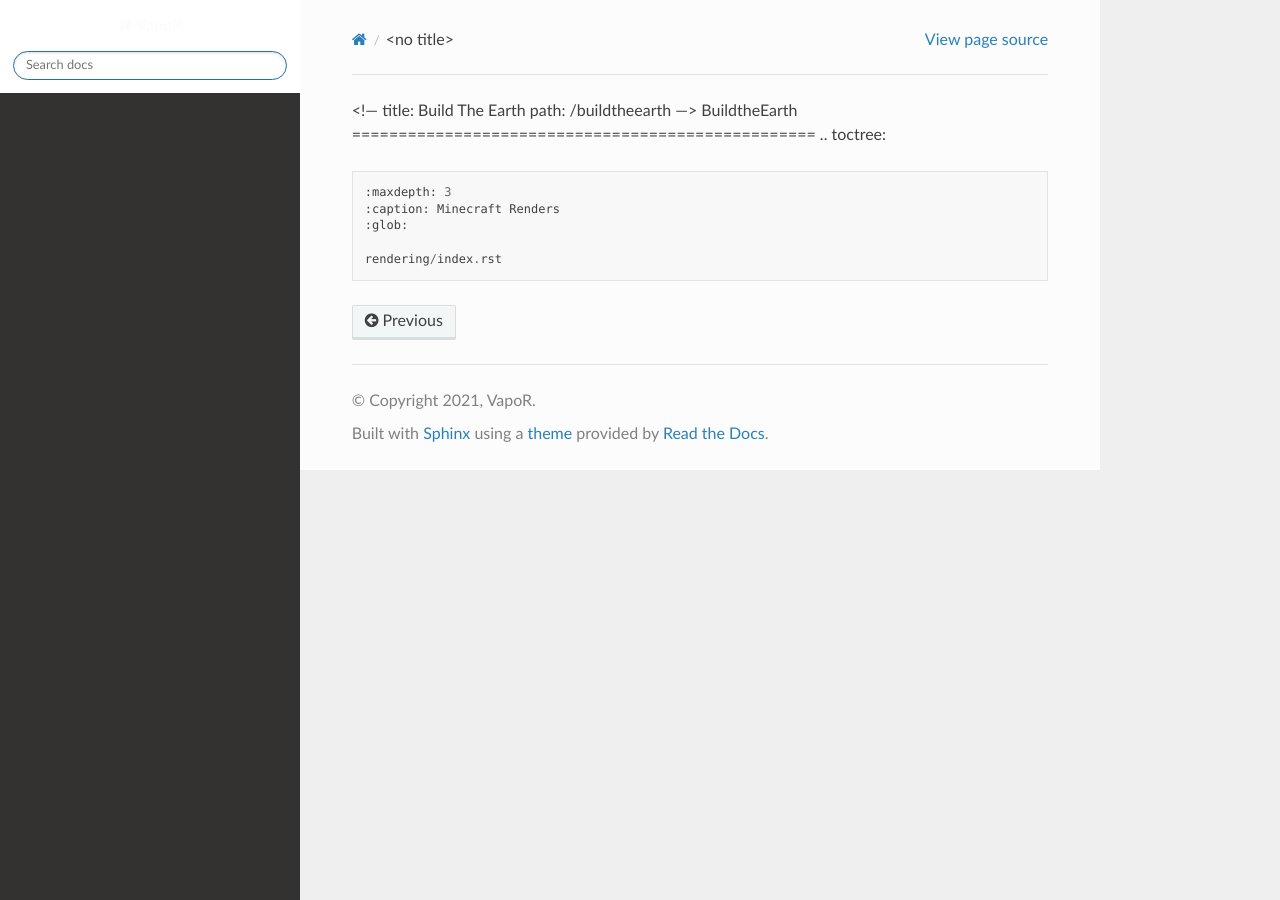
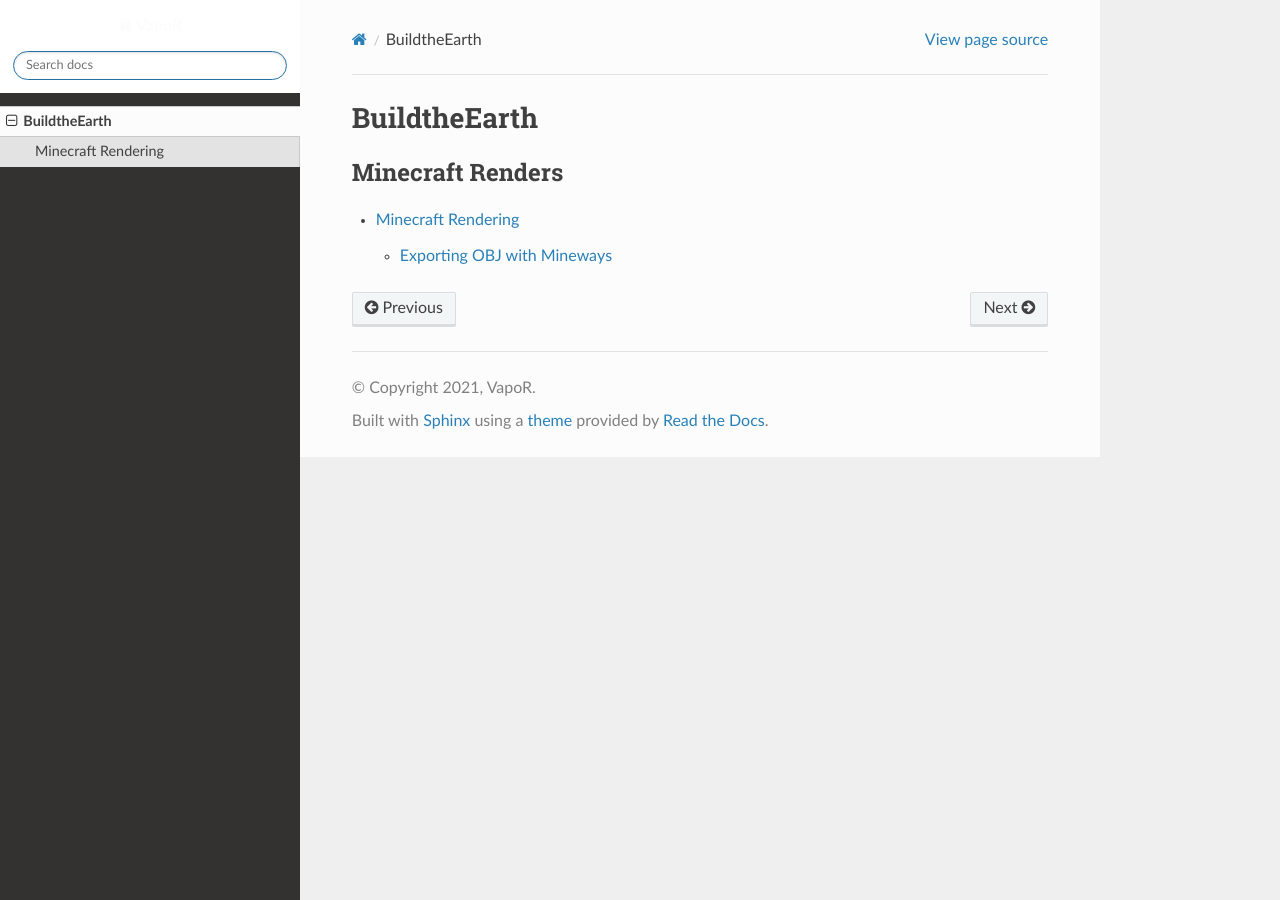
Before and after one commit to yyrichy/documentation, a Sphinx documentation site: the page built from docs/source/buildtheearth/index.rst, in a window 1280 px wide. Built offline with Sphinx 7.4.7 and the Read the Docs theme 2.0.0, drawn with Linux system fonts in a browser that asks for light colours; some of the changed lines change nothing that is shown.

Commit message:
no ttile

```diff
--- a/docs/source/buildtheearth/index.rst
+++ b/docs/source/buildtheearth/index.rst
@@ -1,7 +1,3 @@
-<!---
-title: Build The Earth
-path: /buildtheearth
---->
 BuildtheEarth
 ==================================================
 .. toctree::
--- a/docs/source/buildtheearth/rendering/index.rst
+++ b/docs/source/buildtheearth/rendering/index.rst
@@ -1,7 +1,3 @@
-<!---
-title: Rendering
-path: /buildtheearth/rendering
---->
 Minecraft Rendering
 ==================================================
 .. toctree::
--- a/docs/source/buildtheearth/rendering/mineways.rst
+++ b/docs/source/buildtheearth/rendering/mineways.rst
@@ -1,7 +1,3 @@
-<!---
-title: Exporting with Mineways
-path: /buildtheearth/rendering
---->
 Exporting OBJ with Mineways
 ==================================================
 whatever
--- a/docs/source/index.rst
+++ b/docs/source/index.rst
@@ -1,7 +1,3 @@
-<!---
-title: VapoR's Docs
-path: /
---->
 Welcome to VapoR's Docs!
 ==================================================
 
```
